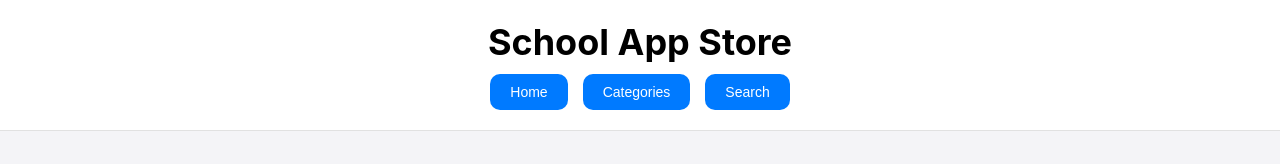
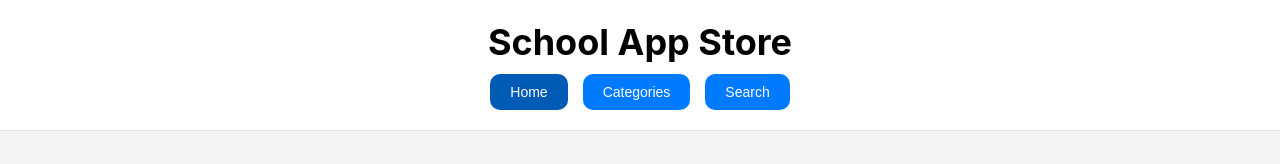
Before and after one commit to SchoolAppz/SchoolAppz-v1, a plain HTML site: page index.html in a window 1280 px wide. In both pictures the pointer is over the button "Home". Shown: the top 164 px of the page. Drawn offline with Linux system fonts and the light colour scheme.

Commit message:
Update global.css

```diff
--- a/global.css
+++ b/global.css
@@ -43,9 +43,8 @@ nav {
     transition: background-color 0.3s ease;
 }
 
-.nav-btn:hover + .hide {
+.nav-btn:hover {
     background-color: #005bb5;
-    display: block;
 }
 
 /* Main content layout */
```
